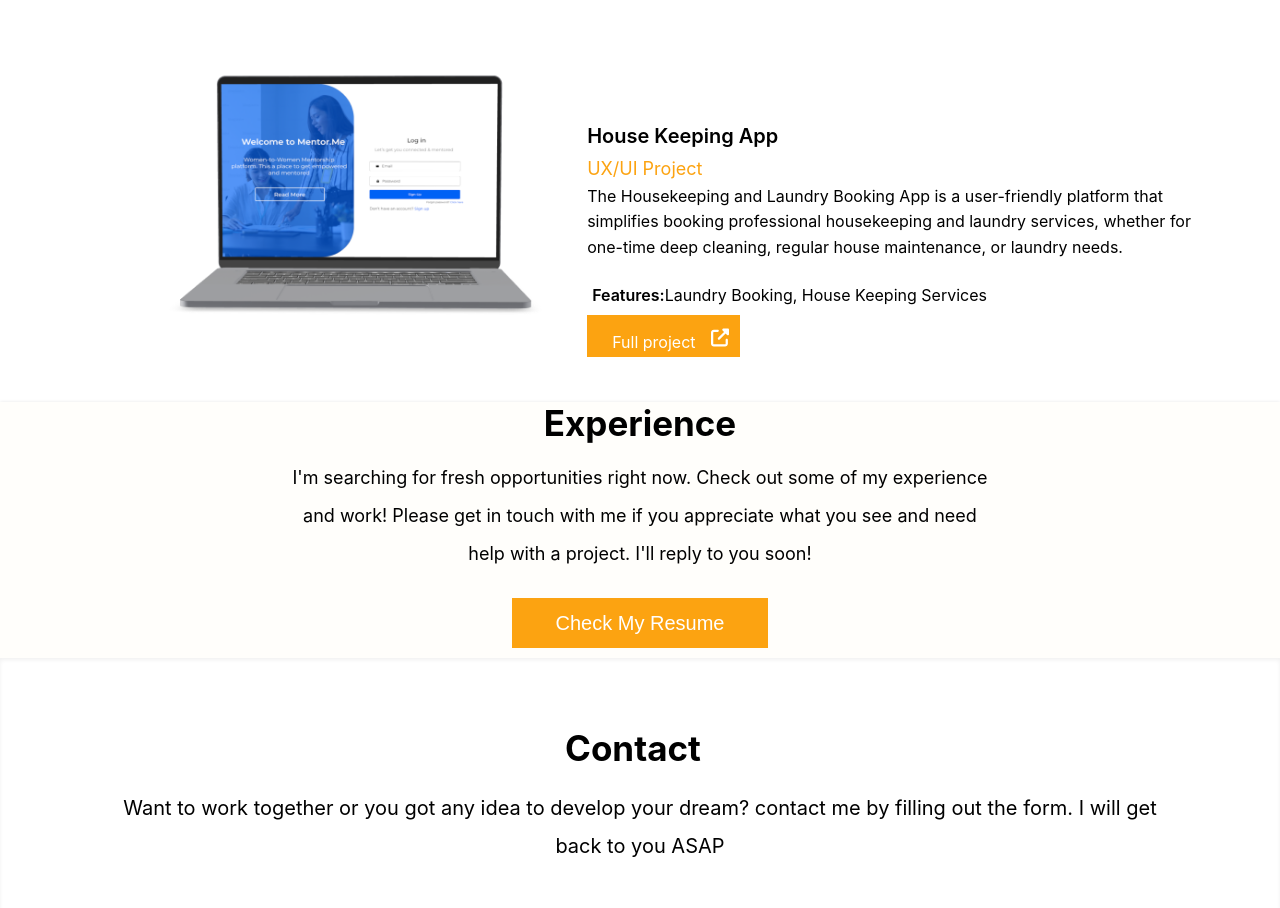
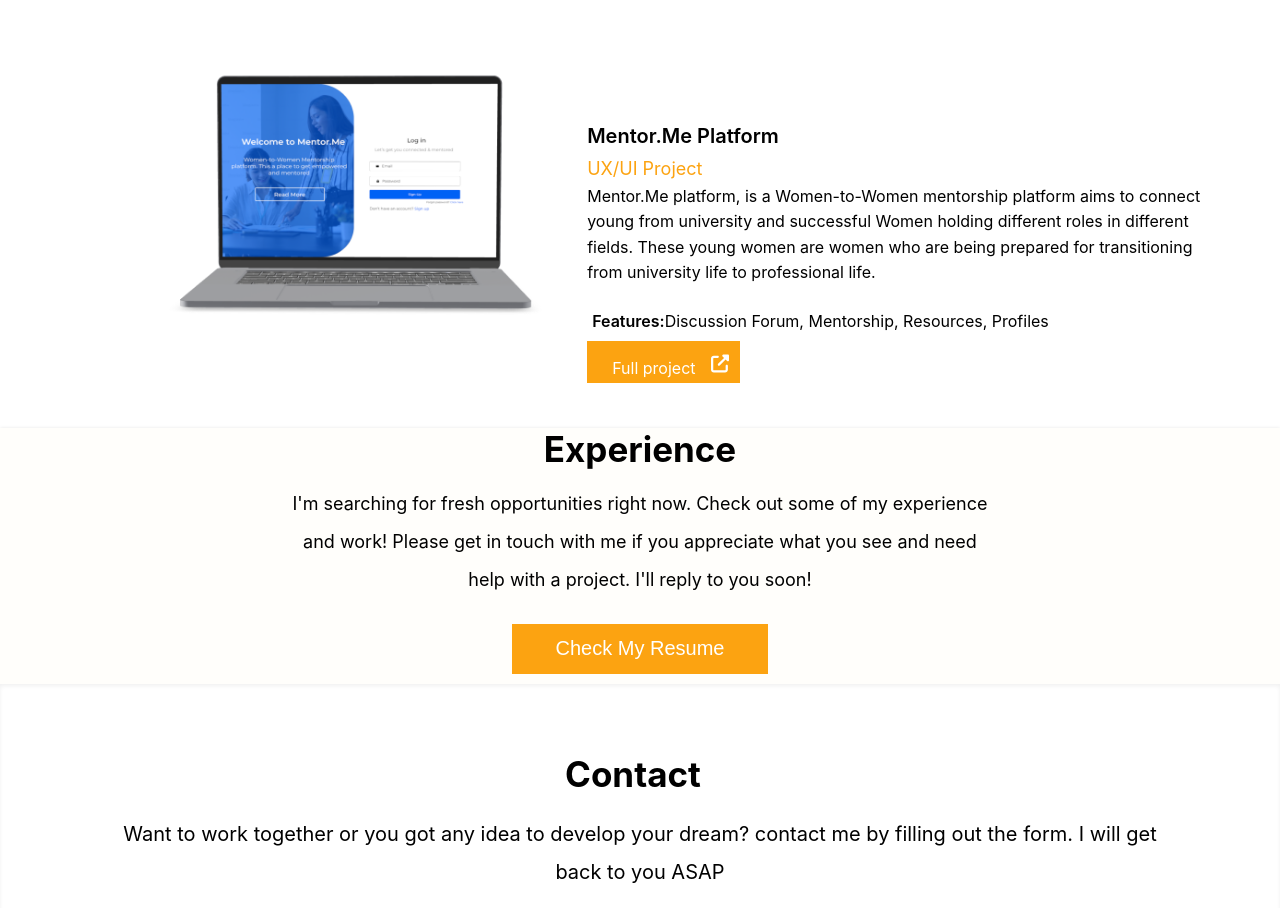
Before and after one commit to m-vanessa12/My-Portfolio, a React (Create React App) app: page / in a window 1280 px wide. Shown: the part 3020-3928 px from the top of the page. Built offline with nearby package versions, Linux system fonts and the light colour scheme.

Commit message:
I added the mentorship in the projects in my projects

```diff
--- a/src/projects/MyWork.js
+++ b/src/projects/MyWork.js
@@ -65,16 +65,17 @@ const Projects = () => {
 
             <div className="work-display">
                 <div className="work-done">
-                    <img src={mentorship} alt="house keeping app" />
+                    <img src={mentorship} alt="Mentor.Me platform" />
                 </div>
                 <div className="work-description">
-                    <div className="project-titles">House Keeping App</div>
+                    <div className="project-titles">Mentor.Me Platform</div>
                     <div className="project-subtitle">UX/UI Project</div>
-                    <div className="description">The Housekeeping and Laundry Booking App is a user-friendly platform that simplifies booking professional
-                        housekeeping and laundry services, whether for one-time deep cleaning, regular house maintenance, or laundry needs.</div>
+                    <div className="description">Mentor.Me platform, is a Women-to-Women mentorship platform aims to connect young from university and successful Women
+                        holding different roles in different fields. These young women are women who are being prepared for transitioning from university life to professional life.
+                    </div>
                         <div className="features">
                             <span className='feature-title'>Features:</span>
-                            <span className='features-list'>Laundry Booking, House Keeping Services</span>
+                            <span className='features-list'>Discussion Forum, Mentorship, Resources, Profiles</span>
                         </div>
                     <div className="moree">
                         <a href="https://www.figma.com/design/txsi0ILYuidP3obOfFLRUl/Women-Mentorship-Platform?node-id=0-1&t=Ap3HTwZ6r5bbty9S-1" target='_blank'>
```
